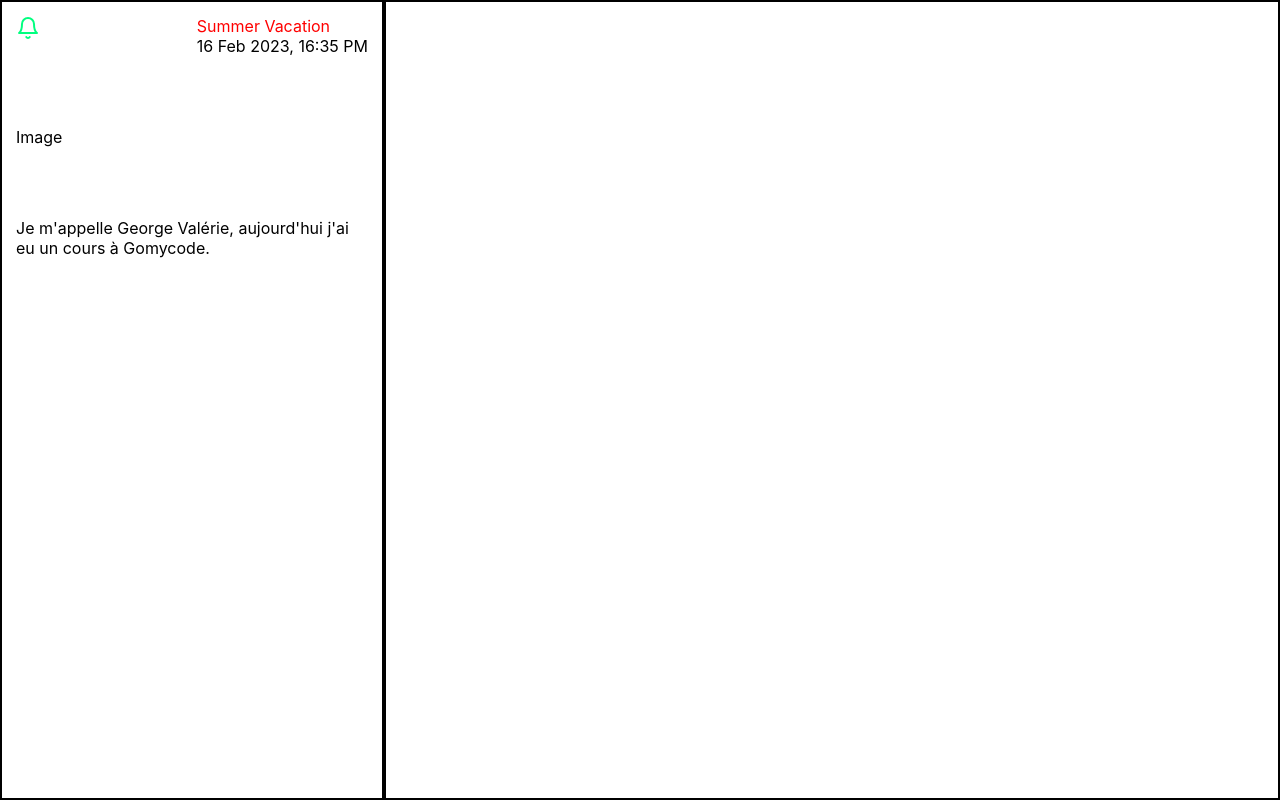
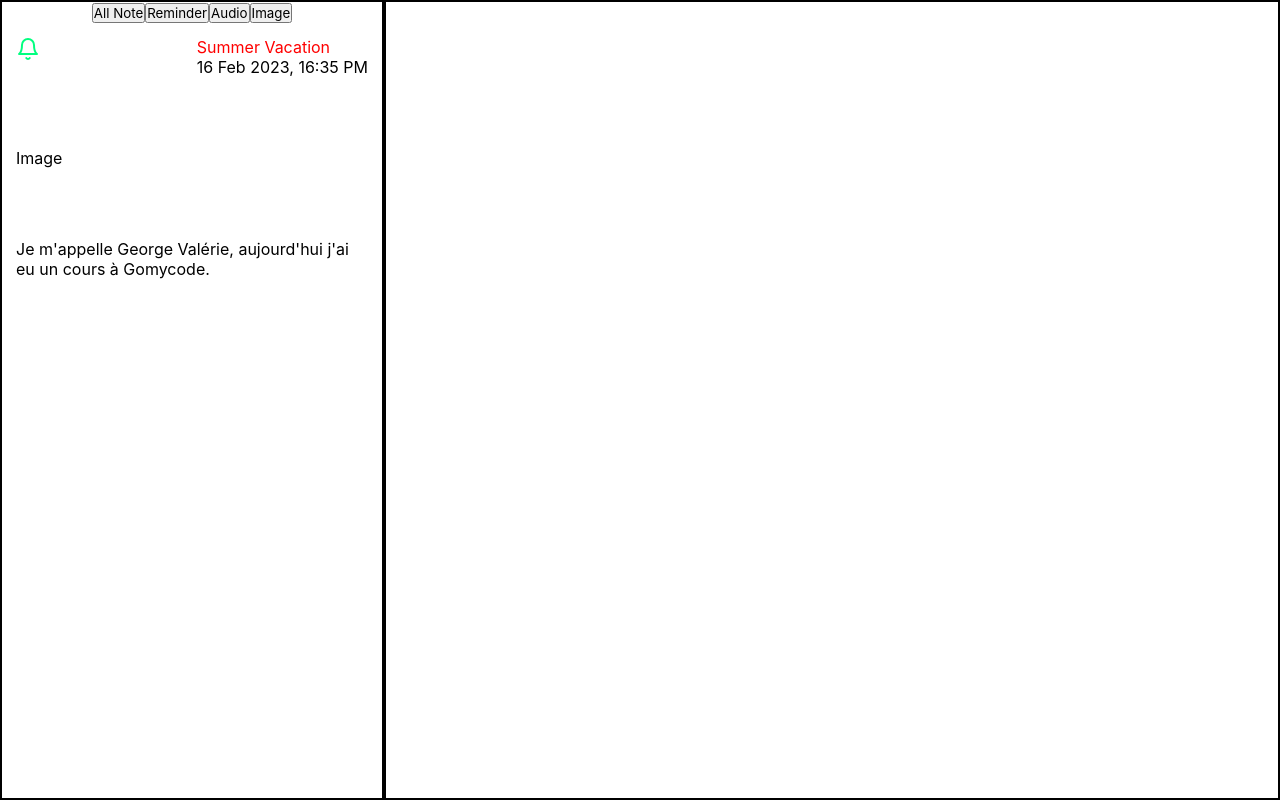
Before and after one commit to thedevprincee/MindWrite, a React (Vite) app: page / in a window 1280 px wide. Built offline with nearby package versions, Linux system fonts and the light colour scheme.

Commit message:
new" git commit -m new git commit -m 'new

```diff
--- a/src/components/molecules/categorybuttons/Categorybutton.jsx
+++ b/src/components/molecules/categorybuttons/Categorybutton.jsx
@@ -3,10 +3,10 @@ import React from 'react'
 const Categorybutton = () => {
   return (
     <div>
-      <button class="button All Notes">white</button>
-      <button class="button Reminder">White</button>
-      <button class="button Audio">White</button>
-      <button class="button Images">White</button>
+      <button class="button All Notes">All Note</button>
+      <button class="button Reminder">Reminder</button>
+      <button class="button Audio">Audio</button>
+      <button class="button Images">Image</button>
     </div>
   )
 }
--- a/src/components/pages/home/Home.jsx
+++ b/src/components/pages/home/Home.jsx
@@ -1,4 +1,5 @@
 import React from 'react'
+import Categorybutton from '../../molecules/categorybuttons/Categorybutton'
 import Notecard from '../../molecules/notecard/Notecard'
 import {HomeWrapper, AppDisplay, WebDisplay} from './Home.styles'
 
@@ -6,6 +7,7 @@ const Home = () => {
   return (
     <HomeWrapper>
       <AppDisplay>
+        <Categorybutton />
         <Notecard />
 
       </AppDisplay>
```
